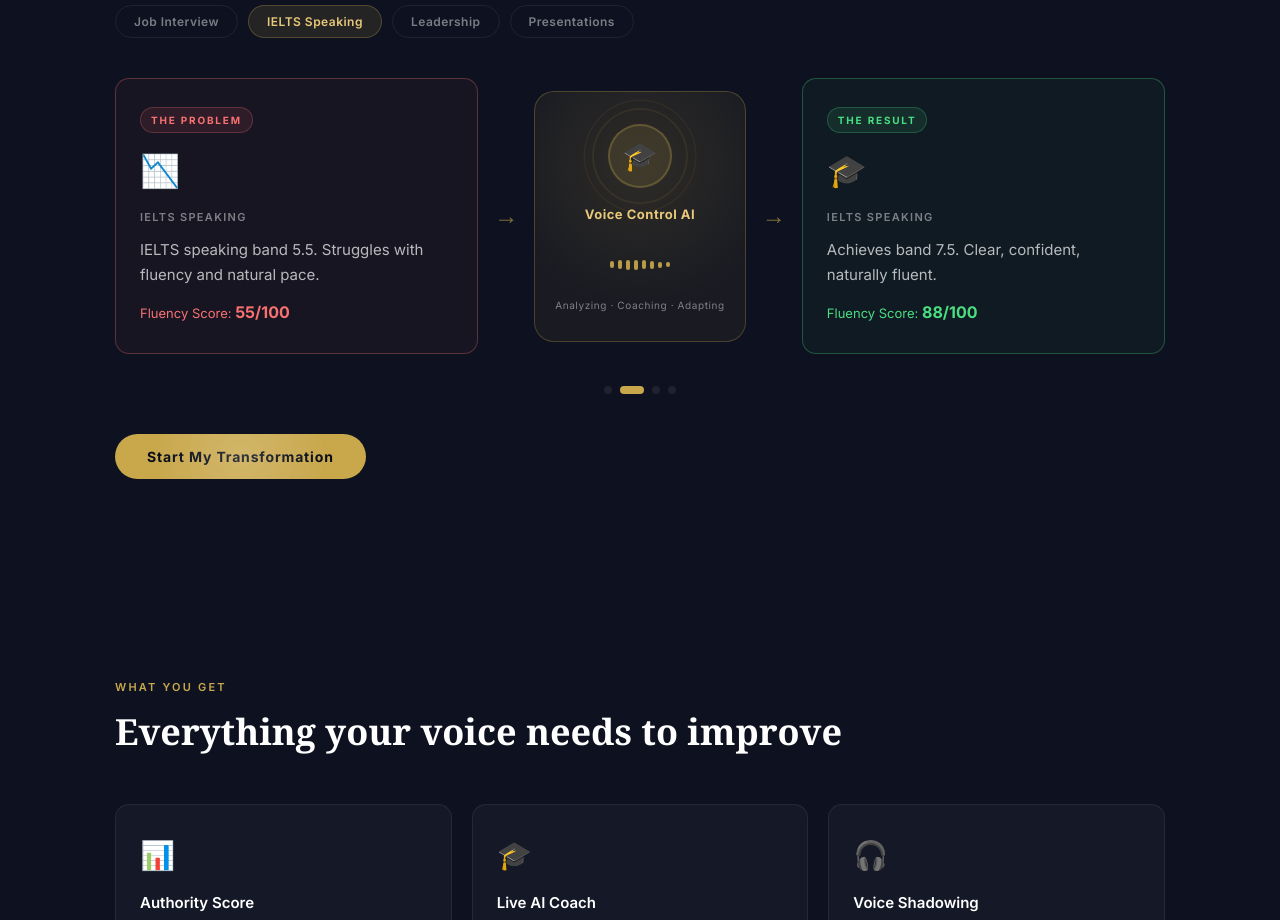
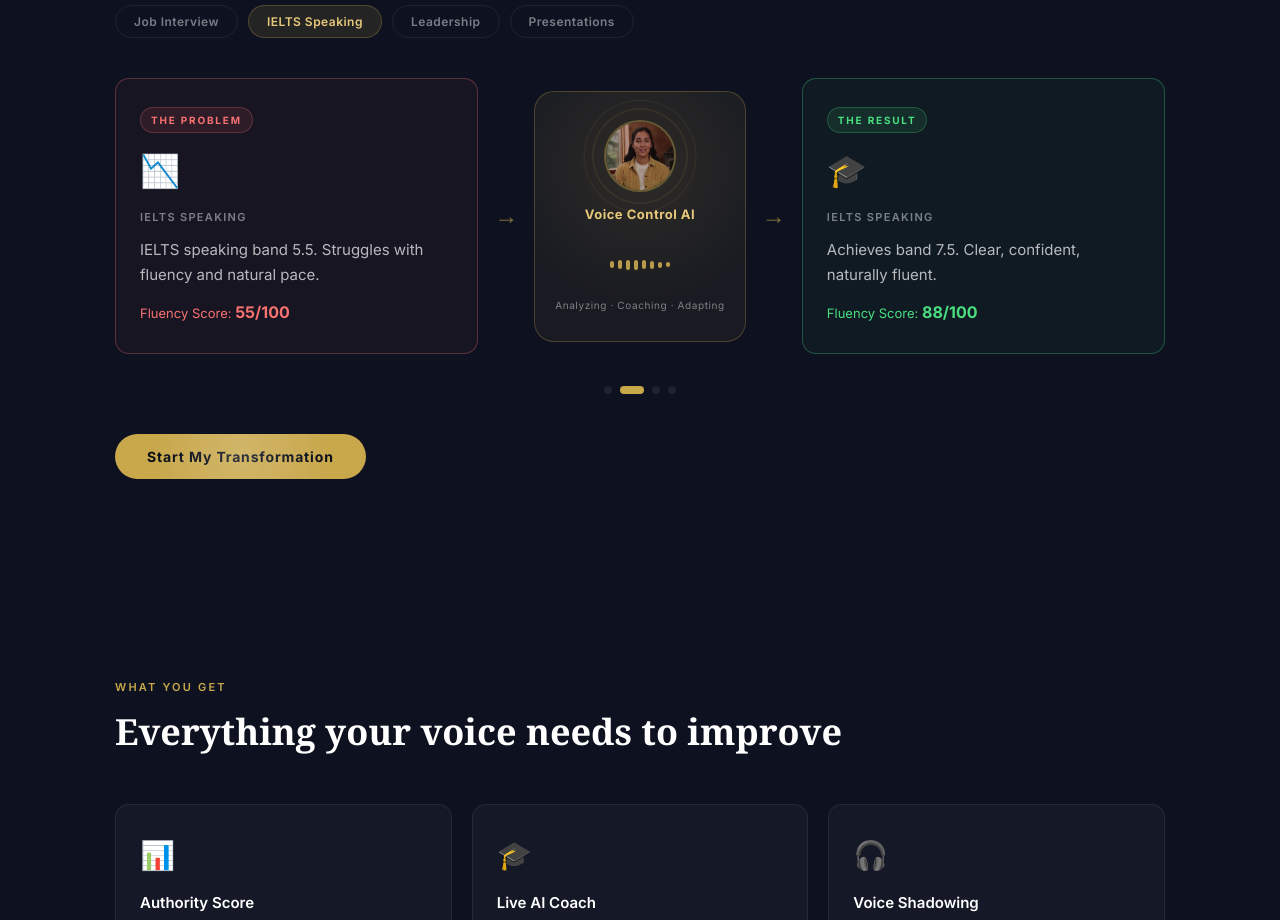
Before and after one commit to mustafahassan065/ControlVoice-Frontend, a Next.js app: page / in a window 1280 px wide. Shown: the part 2580-3500 px from the top of the page. Built offline with nearby package versions, Linux system fonts and the light colour scheme.

Commit message:
added the reha image

```diff
--- a/pages/index.js
+++ b/pages/index.js
@@ -165,10 +165,18 @@ function StorySection({ onSignup }) {
             <div className={styles.storyCenter}>
               <div className={styles.storyCenterGlow} />
               <div className={styles.storyCenterAvatar}>
-                {/* Avatar image — same as dashboard */}
                 <div className={styles.storyCenterAvatarRing} />
                 <div className={styles.storyCenterAvatarRing2} />
-                <div className={styles.storyCenterAvatarIcon}>🎓</div>
+                <img
+                  src="/Reha.jpeg"
+                  alt="AI Voice Coach"
+                  style={{
+                    width: '72px', height: '72px', borderRadius: '50%',
+                    objectFit: 'cover', objectPosition: 'top',
+                    border: '2px solid rgba(201,168,76,0.4)',
+                    position: 'relative', zIndex: 1,
+                  }}
+                />
               </div>
               <p className={styles.storyCenterLabel}>Voice Control AI</p>
               <Waveform active bars={8} />
```
